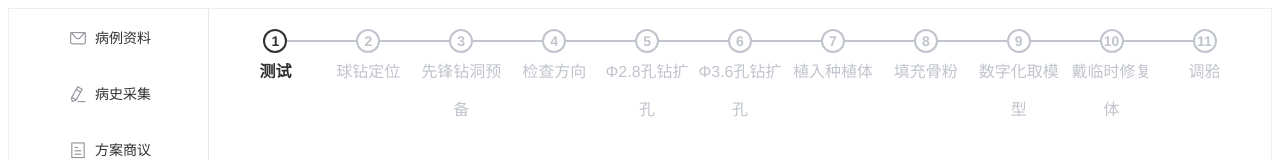
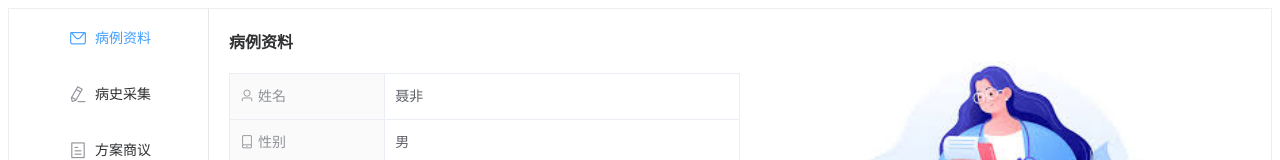
Before and after one commit to yinrouni/experiment-platform, a Vue app: page /#/test in a window 1280 px wide. Shown: the top 160 px of the page. Built offline with nearby package versions, Linux system fonts and the light colour scheme.

Commit message:
fix: default index

```diff
--- a/src/components/Test.vue
+++ b/src/components/Test.vue
@@ -2,7 +2,7 @@
   <el-container style="border: 1px solid #eee">
   <el-aside width="200px">
      <el-menu :default-active="index" @select="select">
-        <el-menu-item index=1>
+        <el-menu-item index="1">
         <i class="el-icon-message"></i>
         <span slot="title">病例资料</span>
      </el-menu-item>
@@ -167,7 +167,7 @@ export default {
     Warnings},
   data () {
     return {
-      index: '7',
+      index: '1',
       subIndex: 0,
       data: [{
         label: '病例资料'
```
